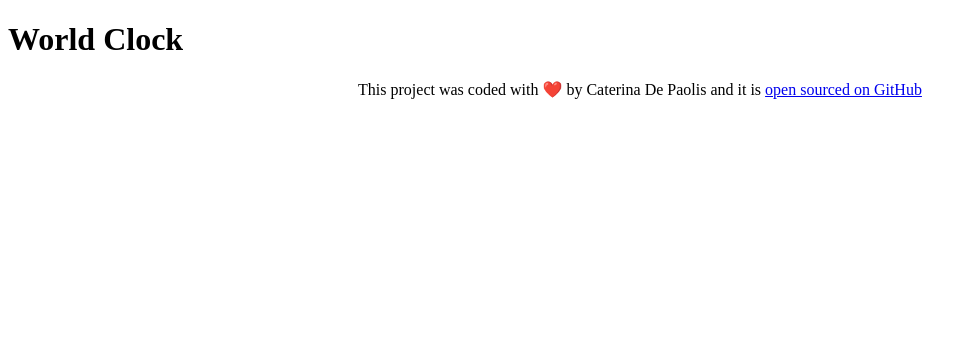
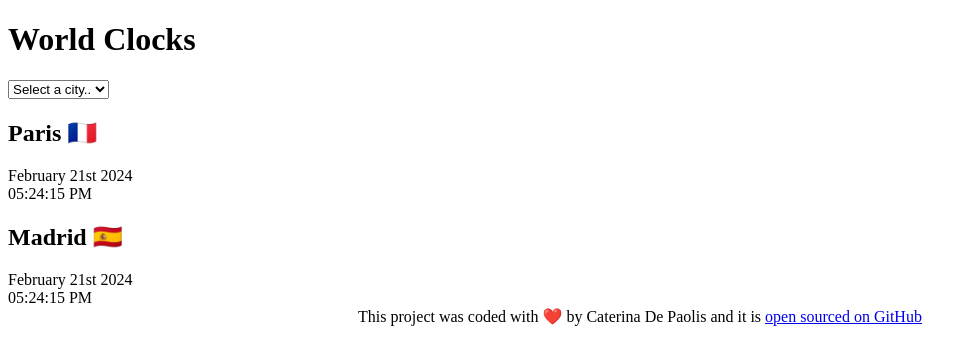
Before and after one commit to caterinadp/world-clock-caterina, a plain HTML site: page index.html in a window 1280 px wide. Shown: the whole page, without its empty margins (0-977 px from the left). Drawn offline with Linux system fonts and the light colour scheme.

Commit message:
added the basic HTML

```diff
--- a/index.html
+++ b/index.html
@@ -8,7 +8,26 @@
     <title>World Clock - Caterina De Paolis</title>
   </head>
   <body>
-    <h1>World Clock</h1>
+    <div class="container">
+      <h1>World Clocks</h1>
+      <select>
+        <option value="">Select a city..</option>
+        <option value="">London</option>
+        <option value="">Rome</option>
+        <option value="">New York</option>
+        <option value="">Tokyo</option>
+      </select>
+      <div class="city">
+        <h2>Paris 🇫🇷</h2>
+        <div class="date">February 21st 2024</div>
+        <div class="time">05:24:15 PM</div>
+      </div>
+      <div class="city">
+        <h2>Madrid 🇪🇸</h2>
+        <div class="date">February 21st 2024</div>
+        <div class="time">05:24:15 PM</div>
+      </div>
+    </div>
     <footer>
       This project was coded with ❤️ by Caterina De Paolis and it is
       <a
```
